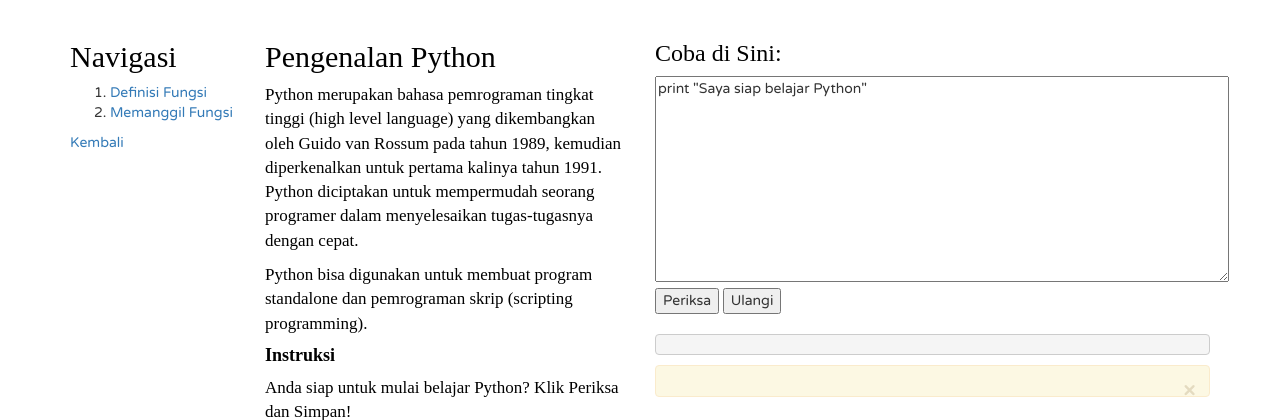
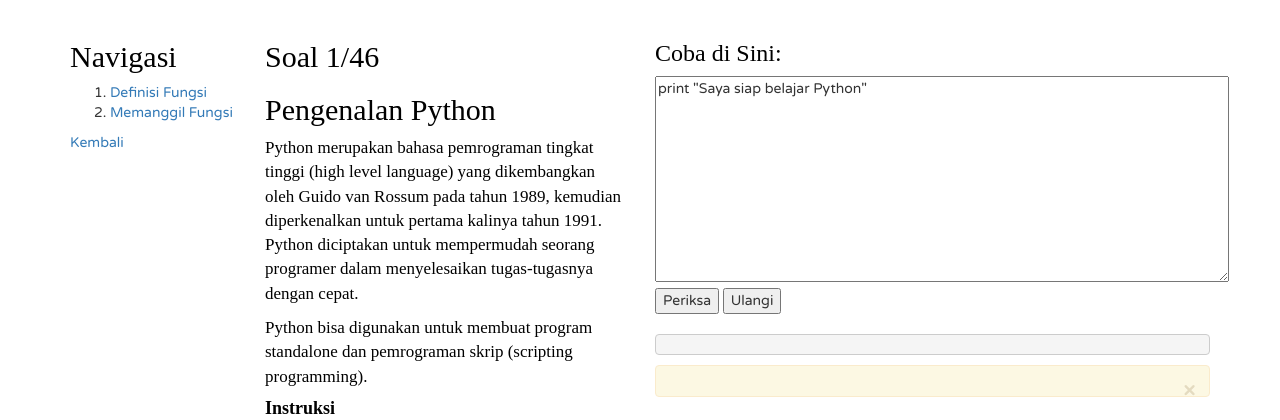
Before and after one commit to aninditaayu/skripsi, a Django app: a page that uses templates/learning/soal.html in a window 1280 px wide. Shown: the part 56-476 px from the top of the page. Run offline with Django 3.2, Linux system fonts and the light colour scheme; a user stored in the database is signed in; data comes from the database, SQL or seed files in the repository; both versions use the stored data as it was after the commit; parts of the project's set-up code (start-up, migrations or seed data) failed here and were passed over; some libraries are stand-ins or nearby versions.

Commit message:
nomor soal

```diff
--- a/learning/views.py
+++ b/learning/views.py
@@ -244,6 +244,9 @@
 def soal_view(request, materi_slug, bab_slug, soal_id):
     nav = Materi.objects.get(slug=materi_slug)
     soal = Soal.objects.get(id=soal_id)
+    all_soal = Soal.objects.all()
+    nomor_soal = list(all_soal.values_list('id', flat=True)).index(soal.id) + 1
+    total_soal = all_soal.count()
     try:
         jawaban = Jawaban.objects.get(soal=soal, user=request.user)
 	isi_console = jawaban.console_user
@@ -251,7 +254,7 @@
 		isi_console=""
     except:
         isi_console = soal.isi_console
-    context_dict={"soal":soal, "nav":nav, "request":request, "isi_console":isi_console}
+    context_dict={"soal":soal, "nomor_soal":nomor_soal,"total_soal":total_soal, "nav":nav, "request":request, "isi_console":isi_console}
 
     return render(request, 'learning/soal.html', context_dict)
 
--- a/templates/learning/bab.html
+++ b/templates/learning/bab.html
@@ -13,8 +13,9 @@
 	<ul>
 	{% for b in bab %}
 		<li>
-			<h2><a href="/learning/bab/{{ b.slug }}/">{{ b.nama }}</a></h2>
+			<h2>{{ b.nama }}</h2>
 			<p> {{ b.deskripsi | safe}} 	</p>
+			<h5><a href="/learning/bab/{{ b.slug }}/"><i class="fa fa-slideshare"> Mulai Belajar</i></a> <a><i class="fa fa-download" style='margin-left:10px'> Download Materi</i></a></h5>
 			<hr style = "border-color: rgb(255, 208, 64)">
         </li>
         {% endfor %}
--- a/templates/learning/soal.html
+++ b/templates/learning/soal.html
@@ -24,6 +24,7 @@
   <div class = "col-lg-4" style="overflow-y:scroll; height:500px;">
         {% if soal %}
         {% with soal as s %}
+        <h2>Soal {{nomor_soal}}/{{total_soal}}</h2>
         <h2>{{ s.judul_soal }}</h2>
 		<p>{{ s.deskripsi_soal|safe }}</p>
 		<h4><b>Instruksi</b></h4>
```
Also changed, not shown: db.sqlite3.
